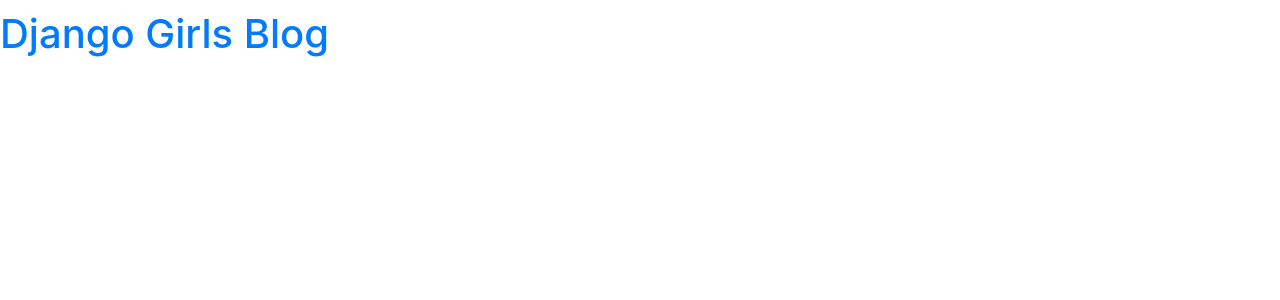
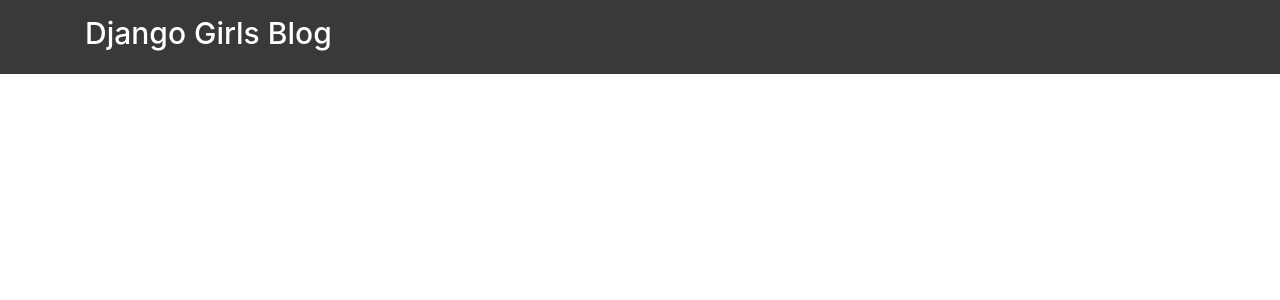
Before and after one commit to seokjaehong/Djangogirls-Tutorial, a Django app: page / in a window 1280 px wide. Shown: the top 300 px of the page. Run offline with Django 3.2, Linux system fonts and the light colour scheme; data that the repository does not hold is empty; some libraries are stand-ins or nearby versions.

Commit message:
static template tag사용, blog.css 구현

```diff
--- a/django/static/css/blog.css
+++ b/django/static/css/blog.css
@@ -1,3 +1,43 @@
 body {
-    padding-top: 10px;
+    font-size: 13px;
 }
+
+h1 {
+    font-size: 30px;
+}
+
+h2 {
+    font-size: 24px;
+}
+.header {
+    background-color: #393939;
+    padding-top: 15px;
+    padding-bottom: 15px;
+    margin-bottom: 10px;
+}
+
+.header a {
+    color: white;
+    text-decoration: none;
+}
+
+.post > {
+    padding-bottom: 10px;
+    border-bottom: 1px solid #ccc;
+    margin-bottom: 10px;
+}
+
+.post:last-child {
+    border: none;
+}
+
+.post > .post-date {
+    text-align: right;
+    font-size: 11px;
+    margin-bottom: -6px;
+}
+
+.post > .post-content {
+    max-height: 190px;
+    overflow: hidden;
+}
--- a/django/templates/blog/post_list.html
+++ b/django/templates/blog/post_list.html
@@ -1,3 +1,4 @@
+{% load static %}
 <!doctype html>
 <html lang="en">
 <head>
@@ -6,23 +7,21 @@
           content="width=device-width, user-scalable=no, initial-scale=1.0, maximum-scale=1.0, minimum-scale=1.0">
     <meta http-equiv="X-UA-Compatible" content="ie=edge">
     <title>DjangoGirls</title>
-    <link rel="stylesheet" href="/static/bootstrap/css/bootstrap.css">
-    <link rel="stylesheet" href="/static/css/blog.css">
+    <link rel="stylesheet" href="{% static 'bootstrap/css/bootstrap.css' %}">
+    <link rel="stylesheet" href="{% static 'css/blog.css' %}">
 </head>
 <body>
+    <div class="header">
+        <div class="container">
+            <h1><a href="">Django Girls Blog</a></h1>
+        </div>
+    </div>
     <div class="contrainer">
-        <div>
-            <h1><a href="">Django Girls Blog</a></h1>
-            {% for post in posts %}
-            <div>{{post.title}}</div>
-            {% endfor %}
-        </div>
-
         {% for post in posts %}
-        <div>
-            <p>published: {{post.published_date}}</p>
-            <h2><a href="">{{post.title}}</a></h2>
-            <p>{{post.content|linebreaksbr|truncatewords:30}}</p>
+        <div class="post">
+            <p class="post-date">published: {{post.published_date}}</p>
+            <h2 class="post-title"><a href="">{{post.title}}</a></h2>
+            <p class="post-content">{{post.content|linebreaksbr|truncatewords:30}}</p>
         </div>
         {% endfor %}
     </div>
```
